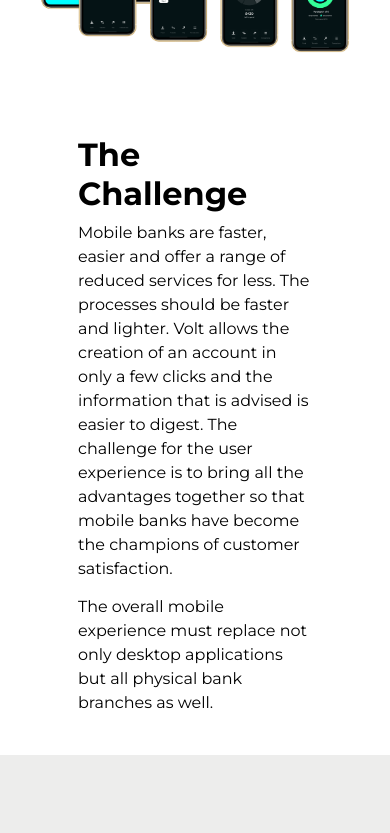
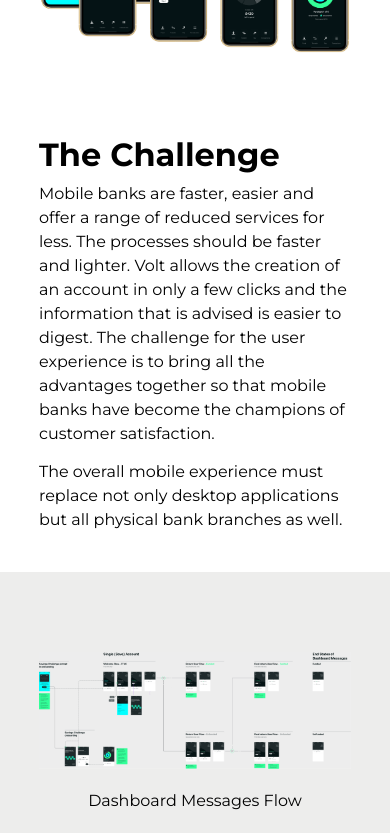
Before and after one commit to schummd/iteratio, a React (Create React App) app: page /volt in a window 390 px wide. Shown: the part 920-1753 px from the top of the page. Built offline with nearby package versions, Linux system fonts and the light colour scheme.

Commit message:
margin for mobile

```diff
--- a/src/pages/UseCase.jsx
+++ b/src/pages/UseCase.jsx
@@ -46,7 +46,7 @@ const Section = ({ section }) => {
       alignItems={'center'}
     >
       {/* title, descpription */}
-      <Box width={'60%'} margin={'40px auto 26px'} backgroundColor={''}>
+      <Box width={{ xs: '80%', sm: '60%'}} margin={'40px auto 26px'} backgroundColor={''}>
         <Typography component={section.title.size} variant={section.title.size} marginBottom={'8px'}>{ section.title.text }</Typography>
         {
           section.description.map((line, i) => (
```
